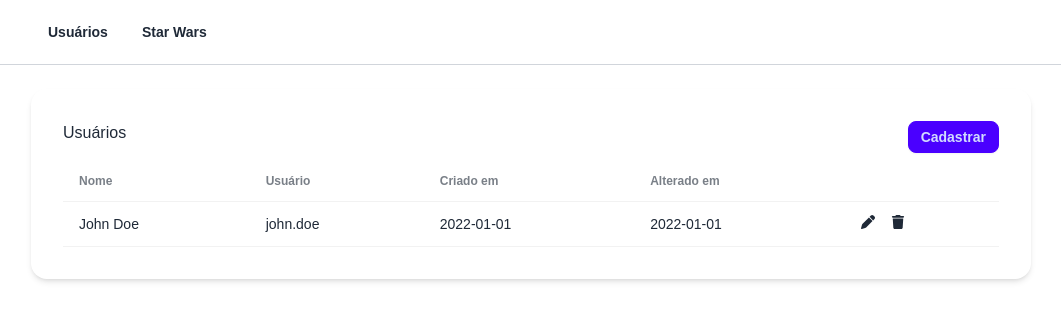
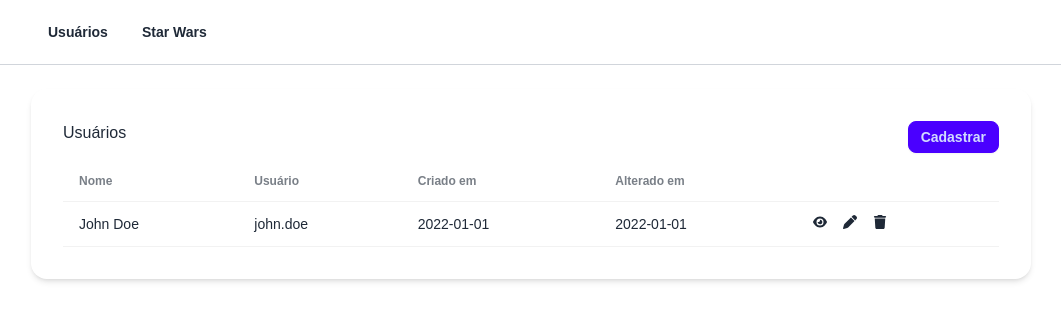
Before and after one commit to wesleyalves-dev/comunica-in, a Next.js app in the folder frontend/: page /usuarios in a window 1280 px wide. Shown: the top 320 px of the page, without its empty margins (109-1170 px from the left). Built offline with nearby package versions, Linux system fonts and the light colour scheme.

Commit message:
refactor: criado view user modal

```diff
--- a/frontend/src/app/(private)/usuarios/components/index.ts
+++ b/frontend/src/app/(private)/usuarios/components/index.ts
@@ -1,4 +1,5 @@
 export { UserTableRow } from "./user-table-row";
+export { ViewUserModal } from "./view-user-modal";
 export { CreateUserModal } from "./create-user-modal";
 export { UpdateUserModal } from "./update-user-modal";
 export { DeleteUserModal } from "./delete-user-modal";
--- a/frontend/src/app/(private)/usuarios/components/user-table-row.tsx
+++ b/frontend/src/app/(private)/usuarios/components/user-table-row.tsx
@@ -1,18 +1,24 @@
-import { FaPen, FaTrash } from "react-icons/fa6";
+import { FaEye, FaPen, FaTrash } from "react-icons/fa6";
 
 import type { User } from "@/services/user";
 
 interface UserTableRow {
   user: User;
+  onViewClick: (user: User) => void;
   onUpdateClick: (user: User) => void;
   onDeleteClick: (user: User) => void;
 }
 
 export function UserTableRow({
   user,
+  onViewClick,
   onUpdateClick,
   onDeleteClick,
 }: UserTableRow) {
+  function handleViewClick() {
+    onViewClick(user);
+  }
+
   function handleUpdateClick() {
     onUpdateClick(user);
   }
@@ -28,6 +34,11 @@ export function UserTableRow({
       <td>{user.createdAtFormatted}</td>
       <td>{user.updatedAtFormatted}</td>
       <td className="flex flex-row gap-4">
+        <div className="dui-tooltip" data-tip="Ver">
+          <button onClick={handleViewClick}>
+            <FaEye />
+          </button>
+        </div>
         <div className="dui-tooltip" data-tip="Editar">
           <button onClick={handleUpdateClick}>
             <FaPen />
--- /dev/null
+++ b/frontend/src/app/(private)/usuarios/components/view-user-modal.tsx
@@ -0,0 +1,18 @@
+import { Modal } from "@/components/modal";
+import type { User } from "@/services/user";
+
+interface ViewUserModalProps {
+  user?: User;
+}
+
+export function ViewUserModal({ user }: ViewUserModalProps) {
+  return (
+    <Modal id="view-user-modal">
+      <h3 className="font-bold text-lg pb-4 select-none">{user?.name}</h3>
+
+      <p>Nome de usuário: {user?.username}</p>
+      <p>Cadastrado em: {user?.createdAtFormatted}</p>
+      <p>Última alteração: {user?.updatedAtFormatted}</p>
+    </Modal>
+  );
+}
--- a/frontend/src/app/(private)/usuarios/page.tsx
+++ b/frontend/src/app/(private)/usuarios/page.tsx
@@ -5,6 +5,7 @@ import { showModal } from "@/components/modal";
 import type { User } from "@/services/user";
 import {
   UserTableRow,
+  ViewUserModal,
   CreateUserModal,
   UpdateUserModal,
   DeleteUserModal,
@@ -24,6 +25,16 @@ export default function Usuarios() {
       updatedAtFormatted: "2022-01-01",
     },
   ];
+
+  function handleViewUserClick(user: User) {
+    setSelectedUser(user);
+    showModal("view-user-modal");
+  }
+
+  function handleCreateUserClick(user: User) {
+    setSelectedUser(user);
+    showModal("create-user-modal");
+  }
 
   function handleUpdateUserClick(user: User) {
     setSelectedUser(user);
@@ -63,6 +74,7 @@ export default function Usuarios() {
                 <UserTableRow
                   key={user.id}
                   user={user}
+                  onViewClick={handleViewUserClick}
                   onUpdateClick={handleUpdateUserClick}
                   onDeleteClick={handleDeleteUserClick}
                 />
@@ -72,6 +84,7 @@ export default function Usuarios() {
         </div>
       </div>
 
+      <ViewUserModal user={selectedUser} />
       <CreateUserModal />
       <UpdateUserModal user={selectedUser} />
       <DeleteUserModal user={selectedUser} />
```
